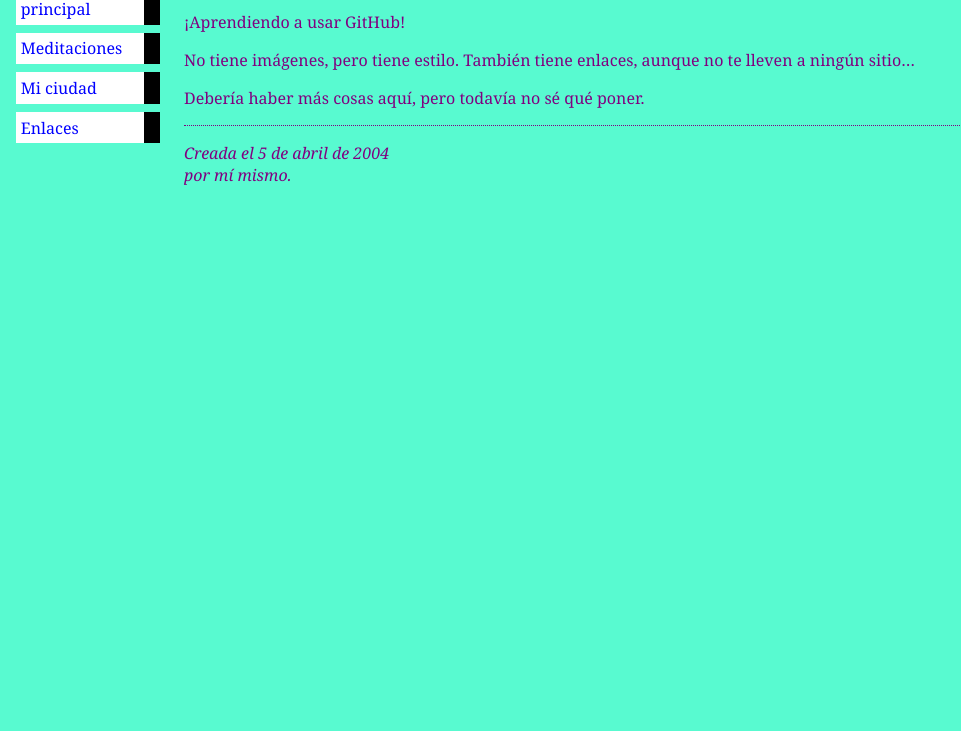
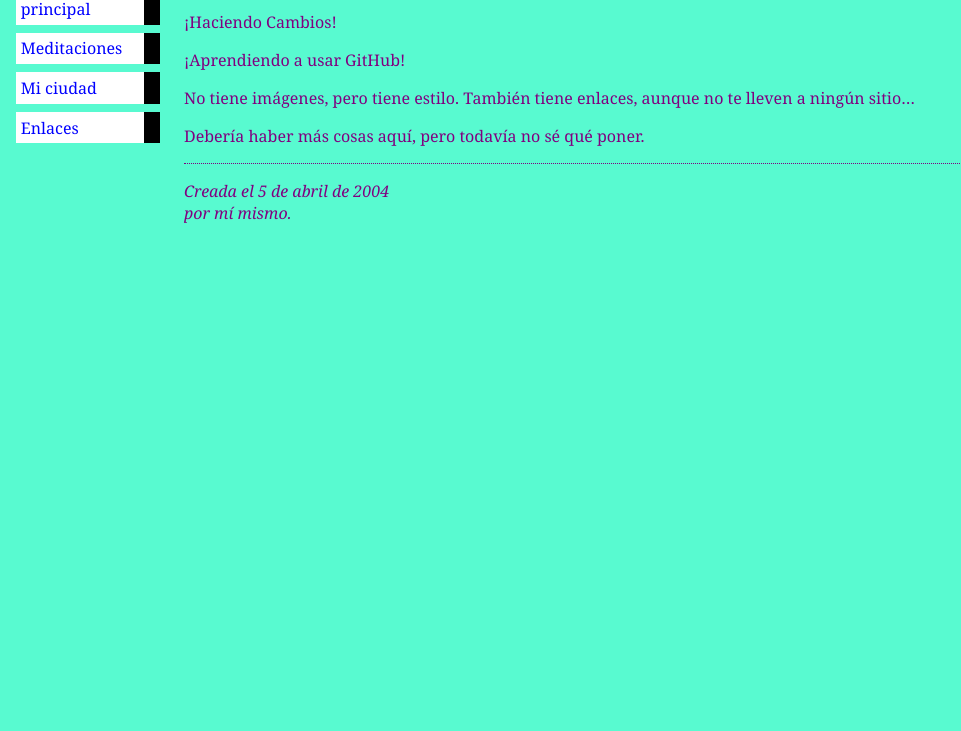
Before and after one commit to EmanuelleAns/Web, a plain HTML site: page index.html in a window 1280 px wide. Shown: the part 69-800 px from the top of the page, without its empty margins (0-961 px from the left). Drawn offline with Linux system fonts and the light colour scheme.

Commit message:
Mi Tercera Version

```diff
--- a/index.html
+++ b/index.html
@@ -18,7 +18,7 @@
 
 <!-- Contenido principal -->
 <h1>Mi primera página con estilo</h1>
-
+<p>¡Haciendo Cambios!
 <p>¡Aprendiendo a usar GitHub!
 
 <p>No tiene imágenes, pero tiene estilo.
```
